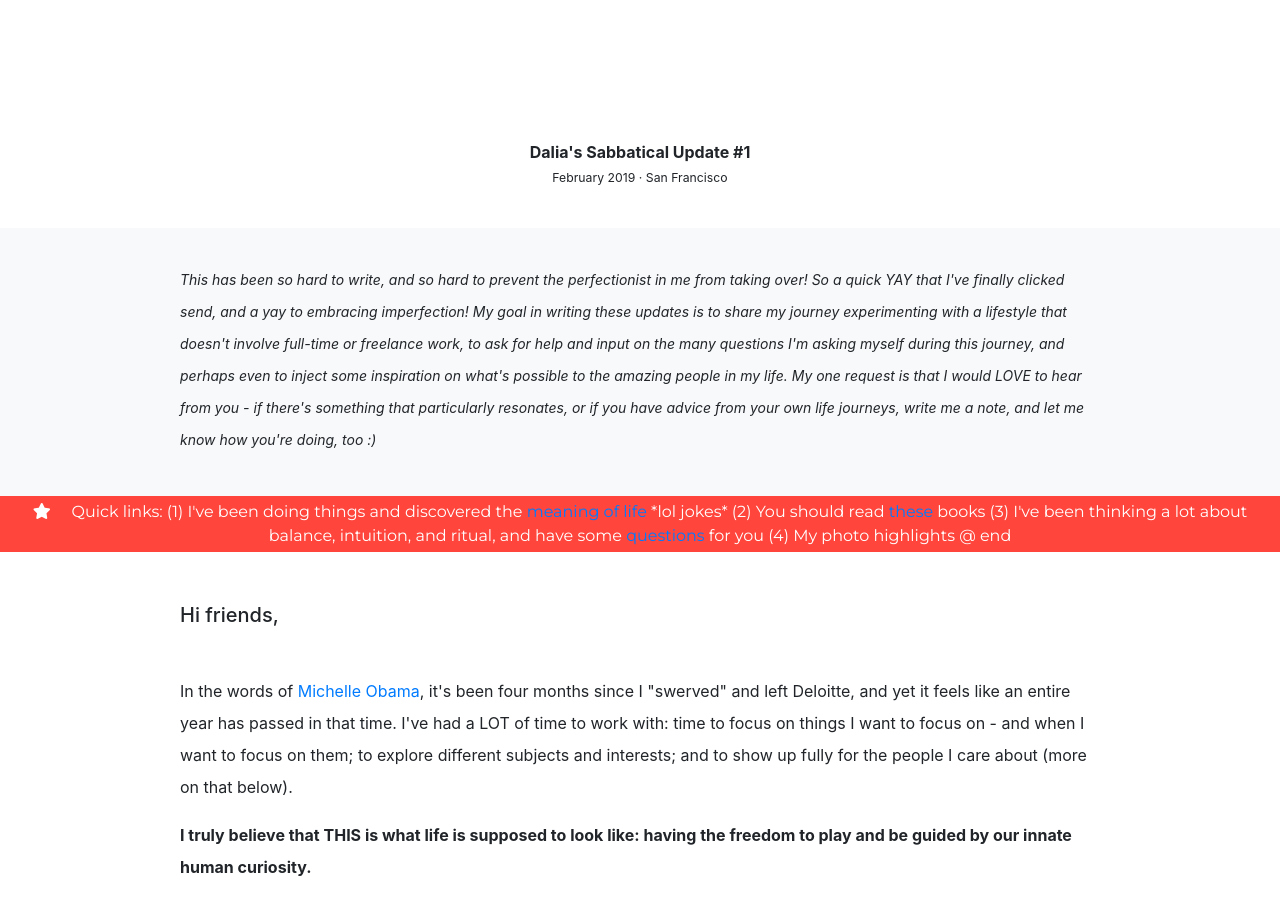
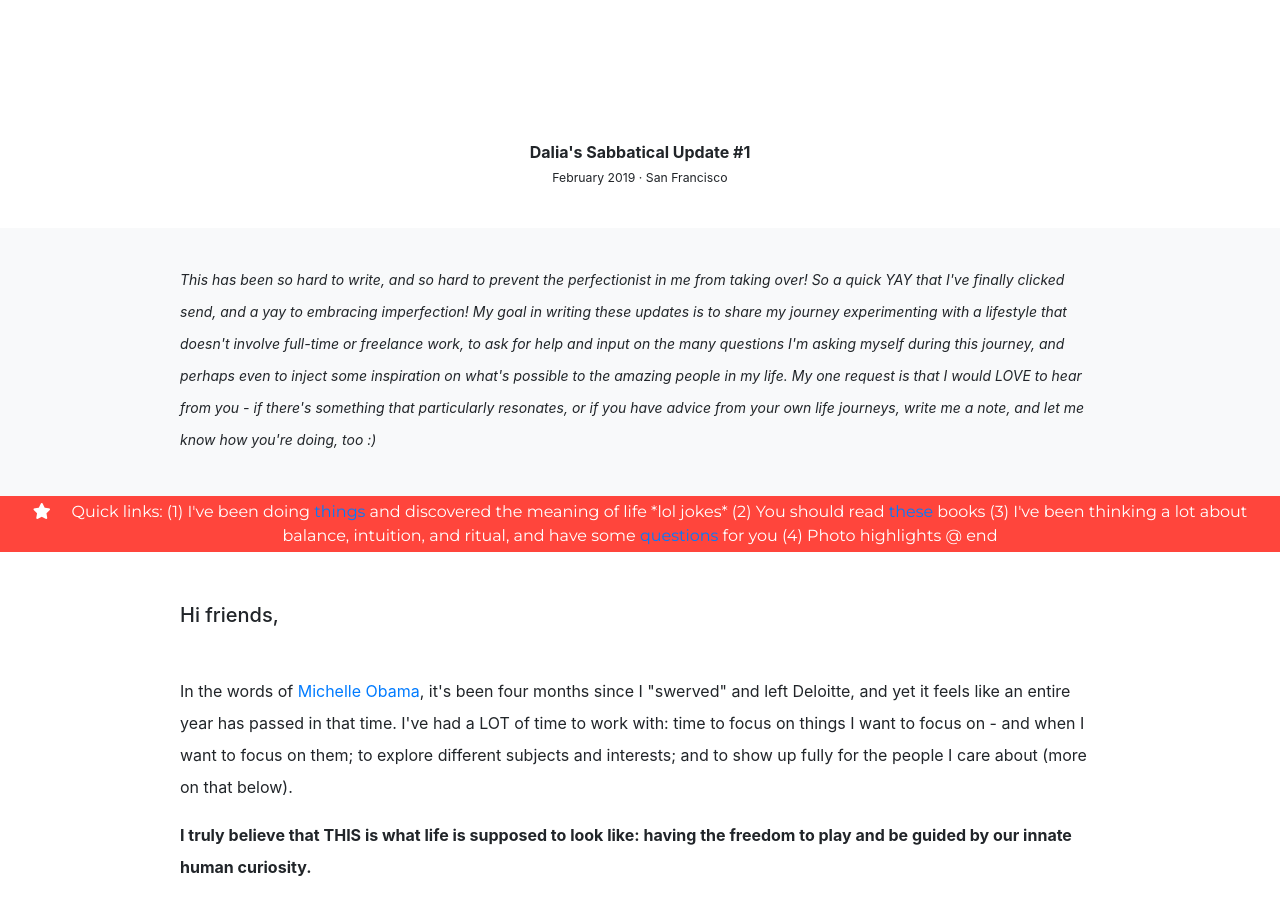
Before and after one commit to dalkat/dalkat.github.io, a Jekyll site: the page built from update-1.md, in a window 1280 px wide and 900 px high. Built offline with Jekyll 4.4.1, drawn with Linux system fonts in a browser that asks for light colours; nearby versions of some CDN libraries; some web fonts are replaced; library files that are not in the unit come from our copies.

Commit message:
update 1.3.7

```diff
--- a/_layouts/update-1.html
+++ b/_layouts/update-1.html
@@ -29,7 +29,7 @@ layout: default-sub
       </section>
 
 
-           <div class="text-muted" style="z-index: 99; background-color: #ff453c; width: 100%; padding: 4px 30px; vertical-align: middle; color: #ffffff!important; text-align:center; font-size:16px; border-top:0px #ffdc3b solid; border-bottom: 0px #ffdc3b solid; font-family: 'Montserrat', 'Helvetica Neue', Helvetica, Arial, sans-serif; font-weight:normal;"><i class="fa fa-star" aria-hidden="true"></i> &nbsp; &nbsp; Quick links: (1) I've been doing things and discovered the <a href="#start">meaning of life</a> *lol jokes* (2) You should read <a href="#read">these</a> books (3) I've been thinking a lot about balance, intuition, and ritual, and have some <a href="#read">questions</a> for you (4) My photo highlights @ end</div>
+           <div class="text-muted" style="z-index: 99; background-color: #ff453c; width: 100%; padding: 4px 30px; vertical-align: middle; color: #ffffff!important; text-align:center; font-size:16px; border-top:0px #ffdc3b solid; border-bottom: 0px #ffdc3b solid; font-family: 'Montserrat', 'Helvetica Neue', Helvetica, Arial, sans-serif; font-weight:normal;"><i class="fa fa-star" aria-hidden="true"></i> &nbsp; &nbsp; Quick links: (1) I've been doing <a href="#start">things</a> and discovered the meaning of life *lol jokes* (2) You should read <a href="#read">these</a> books (3) I've been thinking a lot about balance, intuition, and ritual, and have some <a href="#read">questions</a> for you (4) Photo highlights @ end</div>
 
     <section class="blog" style="padding-top:35px;padding-bottom:25px;" id="start">
       <div class="container">
```
